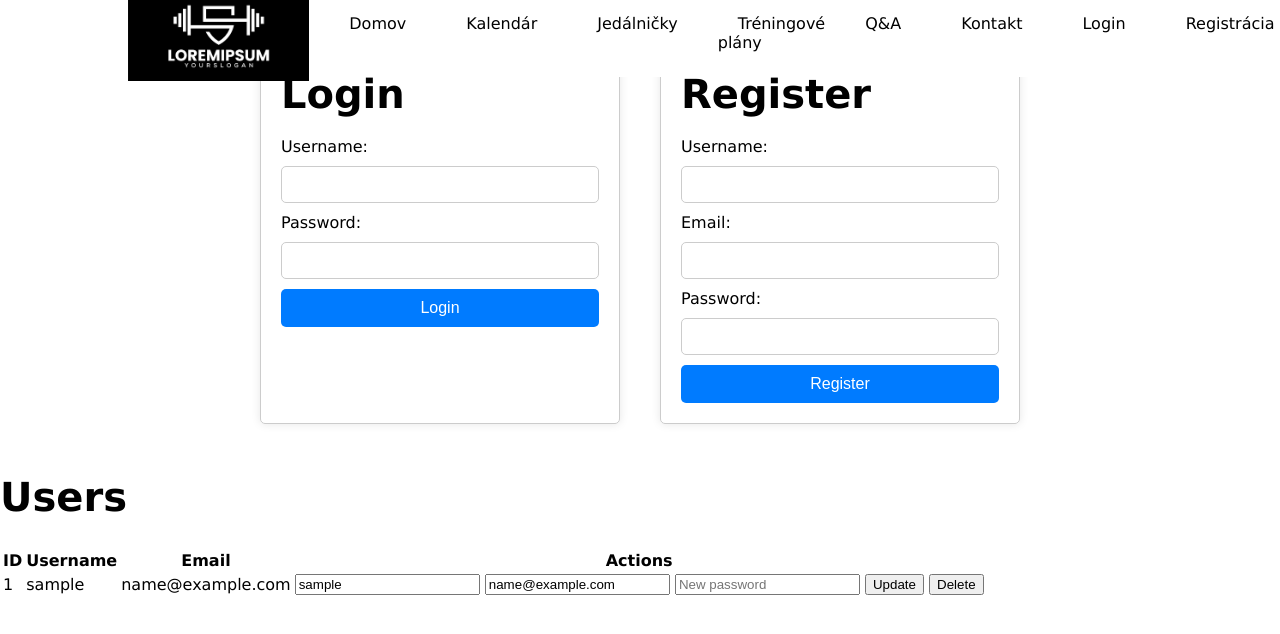
After one commit to pillofkcn/SJpublic, a PHP site: page /auth.php in a window 1280 px wide. The commit adds this page. Shown: the top 634 px of the page. Run offline with PHP 8.4, Linux system fonts and the light colour scheme; tables that the repository leaves empty or names only in its code hold one stand-in row (values such as "Sample post").

Commit message:
adding registration and login
- functional
- session-based

TODO:
- front-end
- OOP

```diff
--- /dev/null
+++ b/sablona/auth.php
@@ -0,0 +1,187 @@
+<?php
+session_start();
+
+// Database connection using PDO
+function getPDO() {
+    $host = '127.0.0.1';
+    $db = 'sj';
+    $user = 'root';
+    $pass = '';
+    $charset = 'utf8mb4';
+
+    $dsn = "mysql:host=$host;dbname=$db;charset=$charset";
+    $options = [
+        PDO::ATTR_ERRMODE            => PDO::ERRMODE_EXCEPTION,
+        PDO::ATTR_DEFAULT_FETCH_MODE => PDO::FETCH_ASSOC,
+        PDO::ATTR_EMULATE_PREPARES   => false,
+    ];
+
+    try {
+        $pdo = new PDO($dsn, $user, $pass, $options);
+    } catch (\PDOException $e) {
+        throw new \PDOException($e->getMessage(), (int)$e->getCode());
+    }
+
+    return $pdo;
+}
+
+// Handle CRUD operations and login
+if ($_SERVER['REQUEST_METHOD'] == 'POST') {
+    $pdo = getPDO();
+
+    // Login
+    if (isset($_POST['login'])) {
+        $username = $_POST['username'];
+        $password = $_POST['password'];
+        $stmt = $pdo->prepare("SELECT * FROM table_auth WHERE username = ?");
+        $stmt->execute([$username]);
+        $user = $stmt->fetch();
+        if ($user && password_verify($password, $user['password'])) {
+            $_SESSION['user'] = $user;
+            header('Location: index.php');
+            exit;
+        } else {
+            echo "Invalid login credentials.";
+        }
+    }
+
+    // Create (Register)
+    if (isset($_POST['register'])) {
+        $username = $_POST['username'];
+        $email = $_POST['email'];
+        $password = password_hash($_POST['password'], PASSWORD_BCRYPT);
+        $stmt = $pdo->prepare("INSERT INTO table_auth (username, email, password) VALUES (?, ?, ?)");
+        $stmt->execute([$username, $email, $password]);
+    }
+
+    // Update
+    if (isset($_POST['update'])) {
+        $id = $_POST['id'];
+        $username = $_POST['username'];
+        $email = $_POST['email'];
+        $password = password_hash($_POST['password'], PASSWORD_BCRYPT);
+        $stmt = $pdo->prepare("UPDATE table_auth SET username = ?, email = ?, password = ? WHERE id = ?");
+        $stmt->execute([$username, $email, $password, $id]);
+    }
+
+    // Delete
+    if (isset($_POST['delete'])) {
+        $id = $_POST['id'];
+        $stmt = $pdo->prepare("DELETE FROM table_auth WHERE id = ?");
+        $stmt->execute([$id]);
+    }
+}
+
+// Fetch users
+$pdo = getPDO();
+$stmt = $pdo->query("SELECT * FROM table_auth");
+$users = $stmt->fetchAll();
+?>
+
+<!DOCTYPE html>
+<html lang="en">
+<head>
+    <meta charset="UTF-8">
+    <meta name="viewport" content="width=device-width, initial-scale=1.0">
+    <title>CRUD Application</title>
+    <link rel="stylesheet" href="css/style.css">
+    <link rel="stylesheet" href="css/auth.css">
+</head>
+<body>
+    <header class="container main-header">
+        <div>
+            <a href="index.php">
+                <img src="img/logo.png" height="90">
+            </a>
+        </div>
+        <nav class="main-nav">
+            <ul class="main-menu" id="main-menu">
+                <li><a href="index.php">Domov</a></li>
+                <li><a href="reservations.php">Kalendár</a></li>
+                <li><a href="jedalnicek.php">Jedálničky</a></li>
+                <li><a href="treningovy_plan.php">Tréningové plány</a></li>
+                <li><a href="qna.php">Q&A</a></li>
+                <li><a href="kontakt.php">Kontakt</a></li>
+                <?php if (isset($_SESSION['user'])): ?>
+                    <li>Welcome, <?php echo htmlspecialchars($_SESSION['user']['username']); ?></li>
+                    <li><a href="?logout=true">Logout</a></li>
+                <?php else: ?>
+                    <li><a href="auth.php">Login</a></li>
+                    <li><a href="auth.php">Registrácia</a></li>
+                <?php endif; ?>
+            </ul>
+            <a class="hamburger" id="hamburger">
+                <i class="fa fa-bars"></i>
+            </a>
+        </nav>
+    </header>
+
+    <?php
+    // Handle logout
+    if (isset($_GET['logout'])) {
+        session_unset();
+        session_destroy();
+        header('Location: index.php');
+        exit;
+    }
+    ?>
+
+    <div class="form-container">
+        <form action="" method="post">
+            <h2>Login</h2>
+            <label for="username">Username:</label>
+            <input type="text" id="username" name="username" required>
+            <label for="password">Password:</label>
+            <input type="password" id="password" name="password" required>
+            <input type="submit" name="login" value="Login">
+        </form>
+
+        <form action="" method="post">
+            <h2>Register</h2>
+            <label for="username">Username:</label>
+            <input type="text" id="username" name="username" required>
+            <label for="email">Email:</label>
+            <input type="email" id="email" name="email" required>
+            <label for="password">Password:</label>
+            <input type="password" id="password" name="password" required>
+            <input type="submit" name="register" value="Register">
+        </form>
+    </div>
+
+    <h2>Users</h2>
+    <div class="user-table">
+        <table>
+            <thead>
+                <tr>
+                    <th>ID</th>
+                    <th>Username</th>
+                    <th>Email</th>
+                    <th>Actions</th>
+                </tr>
+            </thead>
+            <tbody>
+                <?php foreach ($users as $user): ?>
+                <tr>
+                    <td><?php echo htmlspecialchars($user['id']); ?></td>
+                    <td><?php echo htmlspecialchars($user['username']); ?></td>
+                    <td><?php echo htmlspecialchars($user['email']); ?></td>
+                    <td>
+                        <form action="" method="post" style="display:inline-block;">
+                            <input type="hidden" name="id" value="<?php echo $user['id']; ?>">
+                            <input type="text" name="username" value="<?php echo htmlspecialchars($user['username']); ?>" required>
+                            <input type="email" name="email" value="<?php echo htmlspecialchars($user['email']); ?>" required>
+                            <input type="password" name="password" placeholder="New password">
+                            <input type="submit" name="update" value="Update">
+                        </form>
+                        <form action="" method="post" style="display:inline-block;">
+                            <input type="hidden" name="id" value="<?php echo $user['id']; ?>">
+                            <input type="submit" name="delete" value="Delete" onclick="return confirm('Are you sure?')">
+                        </form>
+                    </td>
+                </tr>
+                <?php endforeach; ?>
+            </tbody>
+        </table>
+    </div>
+</body>
+</html>
--- /dev/null
+++ b/sablona/css/auth.css
@@ -0,0 +1,43 @@
+.form-container {
+    display: flex;
+    justify-content: space-around;
+    margin: 50px auto;
+    max-width: 800px;
+}
+
+.form-container form {
+    width: 45%;
+    padding: 20px;
+    border: 1px solid #ccc;
+    border-radius: 5px;
+    box-shadow: 0 0 10px rgba(0, 0, 0, 0.1);
+}
+
+.form-container form h2 {
+    margin-bottom: 20px;
+}
+
+.form-container form input[type="text"],
+.form-container form input[type="password"],
+.form-container form input[type="email"] {
+    width: 100%;
+    padding: 10px;
+    margin: 10px 0;
+    border: 1px solid #ccc;
+    border-radius: 5px;
+}
+
+.form-container form input[type="submit"] {
+    width: 100%;
+    padding: 10px;
+    border: none;
+    border-radius: 5px;
+    background-color: #007BFF;
+    color: white;
+    font-size: 16px;
+    cursor: pointer;
+}
+
+.form-container form input[type="submit"]:hover {
+    background-color: #0056b3;
+}
--- a/sablona/css/style.css
+++ b/sablona/css/style.css
@@ -67,18 +67,28 @@ header {
     max-width: 100%;
 }
 
+.main-menu {
+    display: flex;
+    list-style: none;
+    margin: 0;
+    padding: 0;
+}
+
 .main-menu li {
-    display: inline;
     margin-left: 20px;
 }
 
 .main-menu li a {
     text-decoration: none;
     color: black;
+    padding: 10px 20px;
+    border-radius: 5px;
+    transition: background-color 0.3s;
 }
 
-.main-menu li:hover a {
-    text-decoration: underline;
+.main-menu li a:hover {
+    background-color: #007BFF;
+    color: white;
 }
 
 .hamburger {
```
Also changed, not shown: sablona/comps/navbar.php (+10 -0 lines).
